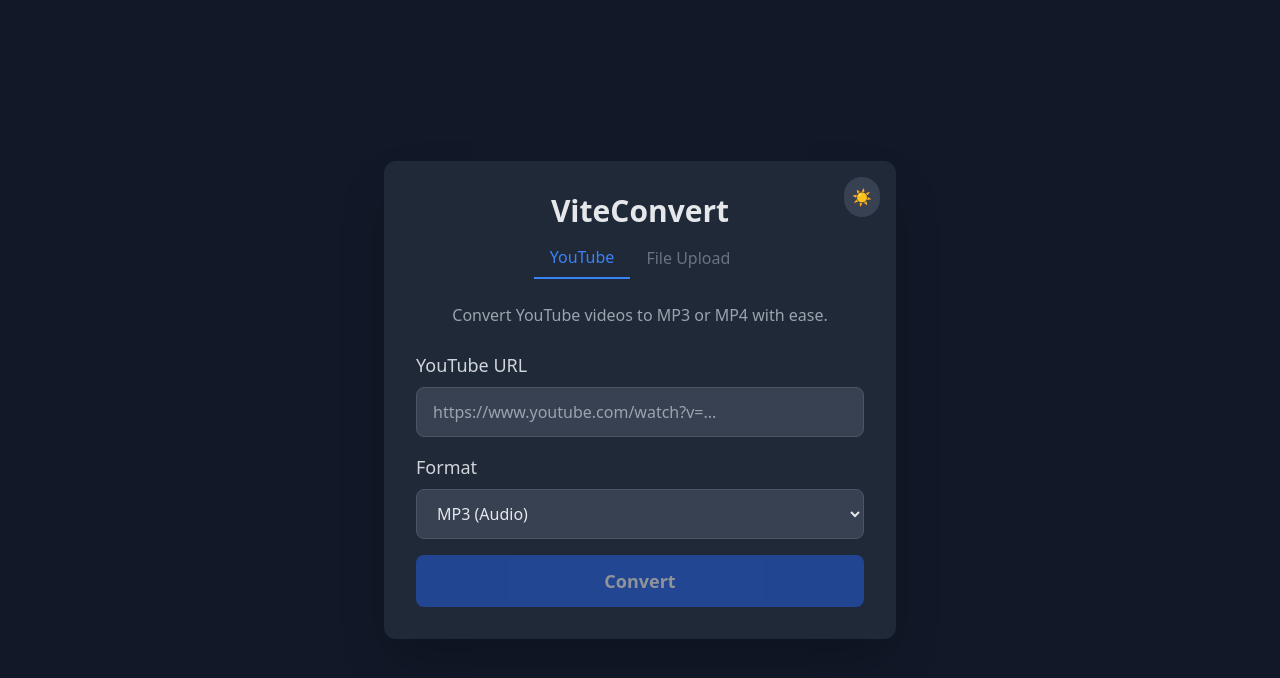
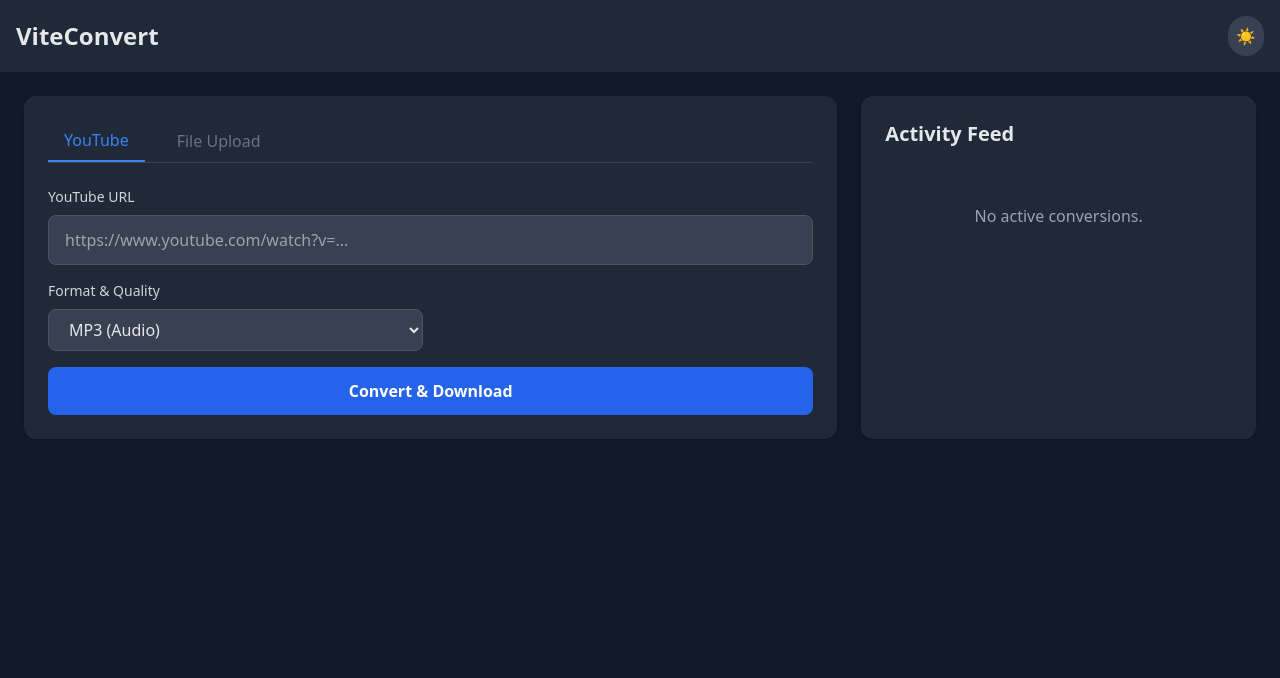
Before and after one commit to d0om777224-maker/viteconvert, a React (Vite) app in the folder client/: page / in a window 1280 px wide. Shown: the top 678 px of the page. Built offline with nearby package versions, Linux system fonts and the light colour scheme.

Commit message:
Added activity feed

```diff
--- a/client/src/App.jsx
+++ b/client/src/App.jsx
@@ -8,26 +8,22 @@
   const [youtubeUrl, setYoutubeUrl] = useState('');
   const [selectedFormat, setSelectedFormat] = useState('mp3');
   const [selectedQuality, setSelectedQuality] = useState('best');
-  const [isConverting, setIsConverting] = useState(false);
-  const [downloadProgress, setDownloadProgress] = useState(0);
-  const [statusMessage, setStatusMessage] = useState('');
+  const [jobs, setJobs] = useState({});
   const [errorMessage, setErrorMessage] = useState('');
-  const [downloadJobId, setDownloadJobId] = useState(null);
   const [activeTab, setActiveTab] = useState('youtube');
   const [darkMode, setDarkMode] = useState(true);
 
-  const unsubscribeRef = useRef(null);
+  const unsubscribeRef = useRef({});
 
   useEffect(() => {
     return () => {
-      if (unsubscribeRef.current) unsubscribeRef.current();
+      Object.values(unsubscribeRef.current).forEach(unsub => unsub());
     };
   }, []);
 
   const handleUrlChange = (event) => {
     setYoutubeUrl(event.target?.value ?? '');
     if (errorMessage) setErrorMessage('');
-    setDownloadJobId(null);
   };
 
   const handleFormatChange = (event) => {
@@ -38,12 +34,10 @@
     } else {
       setSelectedQuality('best');
     }
-    setDownloadJobId(null);
   };
 
   const handleQualityChange = (event) => {
     setSelectedQuality(event.target.value);
-    setDownloadJobId(null);
   };
 
   const handleDownloadClick = async () => {
@@ -52,79 +46,54 @@
       return;
     }
 
-    setIsConverting(true);
-    setDownloadProgress(0);
-    setStatusMessage('Requesting conversion...');
-    setErrorMessage('');
-    setDownloadJobId(null);
-
     try {
       const { jobId } = await startConversion(youtubeUrl, selectedFormat, selectedQuality);
+      setJobs(prev => ({ ...prev, [jobId]: { progress: 0, status: 'Queued...', complete: false } }));
       startProgressSubscription(jobId);
     } catch (err) {
       setErrorMessage(err.message);
-      setIsConverting(false);
     }
   };
 
   const handleFileUpload = async (file, format) => {
-    setIsConverting(true);
-    setDownloadProgress(0);
-    setStatusMessage('Uploading and converting...');
-    setErrorMessage('');
-    setDownloadJobId(null);
-
     try {
       const { jobId } = await uploadAndConvert(file, format);
+      setJobs(prev => ({ ...prev, [jobId]: { progress: 0, status: 'Queued...', complete: false } }));
       startProgressSubscription(jobId);
     } catch (err) {
       setErrorMessage(err.message);
-      setIsConverting(false);
     }
   };
 
   const startProgressSubscription = (jobId) => {
-    unsubscribeRef.current = subscribeToProgress(
+    unsubscribeRef.current[jobId] = subscribeToProgress(
       jobId,
       (data) => {
-        setDownloadProgress(data.progress);
-        setStatusMessage(data.status);
-
-        if (data.complete) {
-          setIsConverting(false);
-          setDownloadJobId(data.jobId);
-          setStatusMessage('Conversion complete! Ready for download.');
-        }
-
-        if (data.error) {
-          setErrorMessage(data.error);
-          setIsConverting(false);
-        }
+        setJobs(prev => ({ ...prev, [jobId]: data }));
       },
       (err) => {
         setErrorMessage(err);
-        setIsConverting(false);
       }
     );
   };
 
   return (
     <div className={`${darkMode ? 'dark' : ''}`}>
-      <div className="flex items-center justify-center min-h-screen bg-gray-100 dark:bg-gray-900 p-4 transition-colors duration-300">
-        <div className="w-full max-w-lg bg-white dark:bg-gray-800 rounded-xl shadow-2xl p-6 sm:p-8 transition-colors duration-300 relative">
-
+      <div className="min-h-screen bg-gray-100 dark:bg-gray-900 transition-colors duration-300">
+        <header className="bg-white dark:bg-gray-800 shadow-sm p-4 flex justify-between items-center">
+          <h1 className="text-2xl font-bold text-gray-900 dark:text-gray-200">ViteConvert</h1>
           <button
             onClick={() => setDarkMode(!darkMode)}
-            className="absolute top-4 right-4 p-2 rounded-full bg-gray-200 dark:bg-gray-700 text-gray-800 dark:text-gray-200"
+            className="p-2 rounded-full bg-gray-200 dark:bg-gray-700 text-gray-800 dark:text-gray-200"
           >
             {darkMode ? '☀️' : '🌙'}
           </button>
+        </header>
 
-        <h1 className="text-3xl font-bold text-center mb-2 text-gray-900 dark:text-gray-200">
-          ViteConvert
-        </h1>
-
-        <div className="flex justify-center mb-6">
+        <main className="container mx-auto p-4 md:p-6 grid grid-cols-1 lg:grid-cols-3 gap-6">
+          <div className="lg:col-span-2 space-y-6">
+            <div className="bg-white dark:bg-gray-800 rounded-xl shadow p-6">
+              <div className="flex space-x-4 mb-6 border-b dark:border-gray-700">
                 <button
                   onClick={() => setActiveTab('youtube')}
                   className={`px-4 py-2 ${activeTab === 'youtube' ? 'text-blue-500 border-b-2 border-blue-500' : 'text-gray-500'}`}
@@ -141,141 +110,69 @@
 
               {activeTab === 'youtube' && (
                 <>
-            <p className="text-center text-gray-600 dark:text-gray-400 mb-6">
-              Convert YouTube videos to MP3 or MP4 with ease.
-            </p>
-
                   <div className="mb-4">
-              <label
-                htmlFor="youtube-url"
-                className="block text-lg font-medium text-gray-700 dark:text-gray-300 mb-2"
-              >
-                YouTube URL
-              </label>
-
+                    <label className="block text-sm font-medium text-gray-700 dark:text-gray-300 mb-2">YouTube URL</label>
                     <input
                       type="url"
-                id="youtube-url"
                       value={youtubeUrl}
                       onChange={handleUrlChange}
                       placeholder="https://www.youtube.com/watch?v=..."
-                className="w-full px-4 py-3 rounded-lg bg-gray-50 dark:bg-gray-700 text-gray-900 dark:text-gray-200 border border-gray-300 dark:border-gray-600 focus:outline-none focus:ring-2 focus:ring-blue-500"
-                disabled={isConverting}
+                      className="w-full px-4 py-3 rounded-lg bg-gray-50 dark:bg-gray-700 text-gray-900 dark:text-gray-200 border dark:border-gray-600 focus:ring-2 focus:ring-blue-500"
                     />
                   </div>
-
                   <div className="mb-4">
-              <label className="block text-lg font-medium text-gray-700 dark:text-gray-300 mb-2">
-                Format
-              </label>
-              <select
-                value={selectedFormat}
-                onChange={handleFormatChange}
-                disabled={isConverting}
-                className="w-full px-4 py-3 rounded-lg bg-gray-50 dark:bg-gray-700 text-gray-900 dark:text-gray-200 border border-gray-300 dark:border-gray-600 focus:outline-none focus:ring-2 focus:ring-blue-500"
-              >
+                    <label className="block text-sm font-medium text-gray-700 dark:text-gray-300 mb-2">Format & Quality</label>
+                    <div className="grid grid-cols-2 gap-4">
+                      <select value={selectedFormat} onChange={handleFormatChange} className="px-4 py-2 rounded-lg bg-gray-50 dark:bg-gray-700 text-gray-900 dark:text-gray-200 border dark:border-gray-600">
                         <option value="mp3">MP3 (Audio)</option>
-                <option value="wav">WAV (Audio - Lossless)</option>
+                        <option value="wav">WAV (Lossless)</option>
                         <option value="mp4">MP4 (Video)</option>
                         <option value="webm">WebM (Video)</option>
                       </select>
-            </div>
-
                       {['mp4', 'webm'].includes(selectedFormat) && (
-              <div className="mb-6">
-                <label className="block text-gray-700 dark:text-gray-300 mb-2">Quality</label>
-                <select
-                  value={selectedQuality}
-                  onChange={handleQualityChange}
-                  disabled={isConverting}
-                  className="w-full px-4 py-2 rounded-lg bg-gray-50 dark:bg-gray-700 text-gray-900 dark:text-gray-200 border border-gray-300 dark:border-gray-600"
-                >
-                  <option value="best">Best Quality</option>
+                        <select value={selectedQuality} onChange={handleQualityChange} className="px-4 py-2 rounded-lg bg-gray-50 dark:bg-gray-700 text-gray-900 dark:text-gray-200 border dark:border-gray-600">
+                          <option value="best">Best</option>
                           <option value="1080">1080p</option>
                           <option value="720">720p</option>
-                  <option value="480">480p</option>
                         </select>
+                      )}
                     </div>
-            )}
+                  </div>
+                  <button
+                    onClick={handleDownloadClick}
+                    disabled={!youtubeUrl}
+                    className="w-full py-3 bg-blue-600 hover:bg-blue-700 text-white font-semibold rounded-lg transition"
+                  >
+                    Convert & Download
+                  </button>
                 </>
               )}
 
               {activeTab === 'upload' && (
-          <ConverterBox onConvert={handleFileUpload} isConverting={isConverting} />
+                <ConverterBox onConvert={handleFileUpload} isConverting={false} />
               )}
+            </div>
+          </div>
 
-        {errorMessage && (
-          <StatusMessage message={errorMessage} type="error" />
+          <div className="bg-white dark:bg-gray-800 rounded-xl shadow p-6">
+            <h2 className="text-xl font-bold text-gray-900 dark:text-gray-200 mb-4">Activity Feed</h2>
+            {Object.keys(jobs).length === 0 ? (
+              <p className="text-gray-500 dark:text-gray-400 text-center py-10">No active conversions.</p>
+            ) : (
+              <div className="space-y-4">
+                {Object.entries(jobs).map(([id, job]) => (
+                  <div key={id} className="p-3 border dark:border-gray-700 rounded-lg">
+                    <ProgressBar value={job.progress} isLoading={!job.complete && !job.error} />
+                    <p className="text-sm text-gray-600 dark:text-gray-400 mt-1">{job.status}</p>
+                    {job.complete && (
+                      <a href={`http://localhost:3001/api/download/${id}`} className="block text-center mt-2 py-1 text-sm bg-green-600 text-white rounded">Download</a>
                     )}
-
-        {downloadJobId ? (
-
-          <a
-            href={`http://localhost:3001/api/download/${downloadJobId}`}
-            className="w-full flex justify-center items-center py-3 px-6 mt-2 rounded-lg bg-green-600 hover:bg-green-700 text-white font-semibold text-lg transition duration-200"
-          >
-            Download File
-          </a>
-
-        ) : activeTab === 'youtube' && (
-
-          <button
-            onClick={handleDownloadClick}
-            disabled={isConverting || !youtubeUrl}
-            className="w-full flex justify-center items-center py-3 px-6 mt-2 rounded-lg bg-blue-600 hover:bg-blue-700 text-white font-semibold text-lg transition duration-200 disabled:opacity-50 disabled:cursor-not-allowed"
-          >
-
-            {isConverting ? (
-              <>
-                <svg
-                  className="animate-spin -ml-1 mr-3 h-5 w-5 text-white"
-                  xmlns="http://www.w3.org/2000/svg"
-                  fill="none"
-                  viewBox="0 0 24 24"
-                >
-                  <circle
-                    className="opacity-25"
-                    cx="12"
-                    cy="12"
-                    r="10"
-                    stroke="currentColor"
-                    strokeWidth="4"
-                  />
-
-                  <path
-                    className="opacity-75"
-                    fill="currentColor"
-                    d="M4 12a8 8 0 018-8V0C5.373 0 0 5.373 0 12h4zm2 5.291A7.962 7.962 0 014 12H0c0 3.042 1.135 5.824 3 7.938l3-2.647z"
-                  />
-                </svg>
-
-                Processing...
-              </>
-            ) : (
-              'Convert'
+                  </div>
+                ))}
+              </div>
             )}
-
-          </button>
-
-        )}
-
-        {(isConverting || downloadJobId) && (
-          <>
-            <ProgressBar
-              value={downloadProgress}
-              isLoading={isConverting}
-            />
-
-            {statusMessage && (
-              <StatusMessage
-                message={statusMessage}
-                type="info"
-              />
-            )}
-          </>
-        )}
-
           </div>
+        </main>
       </div>
     </div>
   );
```
Lines whose indentation alone changed are shown as unchanged.
